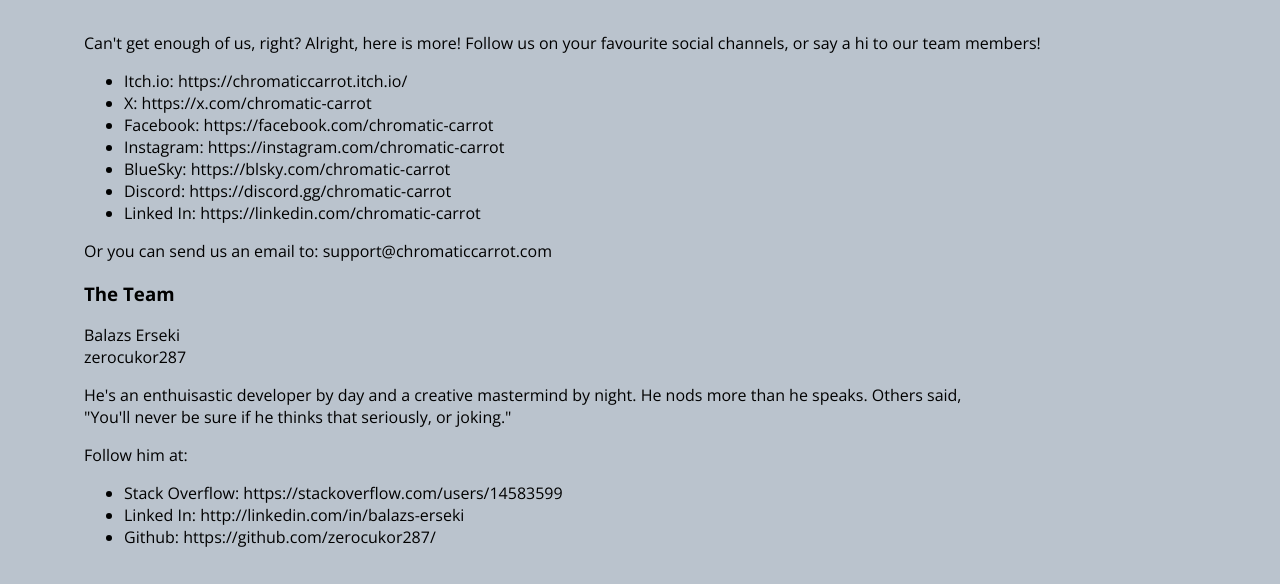
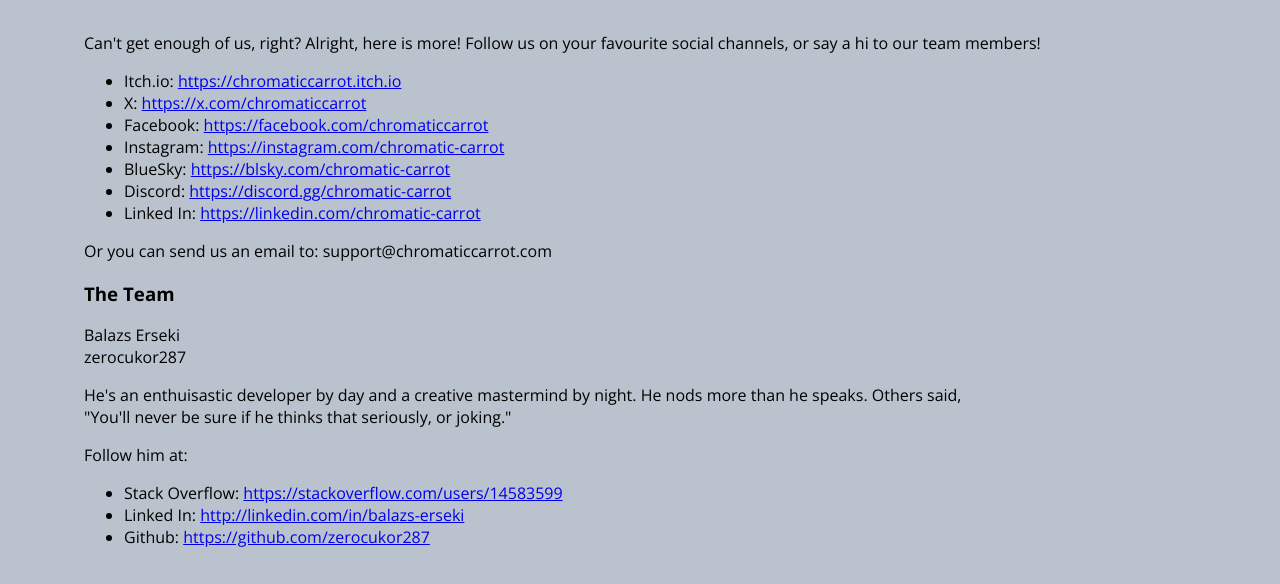
Before and after one commit to chromatic-carrot/chromatic-carrot.github.io, a plain HTML site: page contact.html in a window 1280 px wide. Shown: the part 333-917 px from the top of the page. Drawn offline with nearby package versions, Linux system fonts and the light colour scheme.

Commit message:
Make links clickable

```diff
--- a/contact.html
+++ b/contact.html
@@ -28,13 +28,13 @@
                     Can't get enough of us, right? Alright, here is more! Follow us on your favourite social channels, or say a hi to our team members!
                 </p>
                 <ul>
-                    <li>Itch.io: https://chromaticcarrot.itch.io/</li>
-                    <li>X: https://x.com/chromatic-carrot</li>
-                    <li>Facebook: https://facebook.com/chromatic-carrot</li>
-                    <li>Instagram: https://instagram.com/chromatic-carrot</li>
-                    <li>BlueSky: https://blsky.com/chromatic-carrot</li>
-                    <li>Discord: https://discord.gg/chromatic-carrot</li>
-                    <li>Linked In: https://linkedin.com/chromatic-carrot</li>
+                    <li>Itch.io: <a href="https://chromaticcarrot.itch.io">https://chromaticcarrot.itch.io</a></li>
+                    <li>X: <a href="https://x.com/chromaticcarrot">https://x.com/chromaticcarrot</a></li>
+                    <li>Facebook: <a href="https://facebook.com/chromaticcarrot">https://facebook.com/chromaticcarrot</a></li>
+                    <li>Instagram: <a href="https://instagram.com/chromatic-carrot">https://instagram.com/chromatic-carrot</a></li>
+                    <li>BlueSky: <a href="https://blsky.com/chromatic-carrot">https://blsky.com/chromatic-carrot</a></li>
+                    <li>Discord: <a href="https://discord.gg/chromatic-carrot">https://discord.gg/chromatic-carrot</a></li>
+                    <li>Linked In: <a href="https://linkedin.com/chromatic-carrot">https://linkedin.com/chromatic-carrot</a></li>
                 </ul>
                 <p>
                     Or you can send us an email to: support@chromaticcarrot.com
@@ -51,9 +51,9 @@
                 </p>
                 <p>Follow him at:
                     <ul>
-                        <li>Stack Overflow: https://stackoverflow.com/users/14583599</li>
-                        <li>Linked In: http://linkedin.com/in/balazs-erseki</li>
-                        <li>Github: https://github.com/zerocukor287/</li>
+                        <li>Stack Overflow: <a href="https://stackoverflow.com/users/14583599">https://stackoverflow.com/users/14583599</a></li>
+                        <li>Linked In: <a href="http://linkedin.com/in/balazs-erseki">http://linkedin.com/in/balazs-erseki</a></li>
+                        <li>Github: <a href="https://github.com/zerocukor287">https://github.com/zerocukor287</a></li>
                     </ul>
                 </p>
             </span>
```
